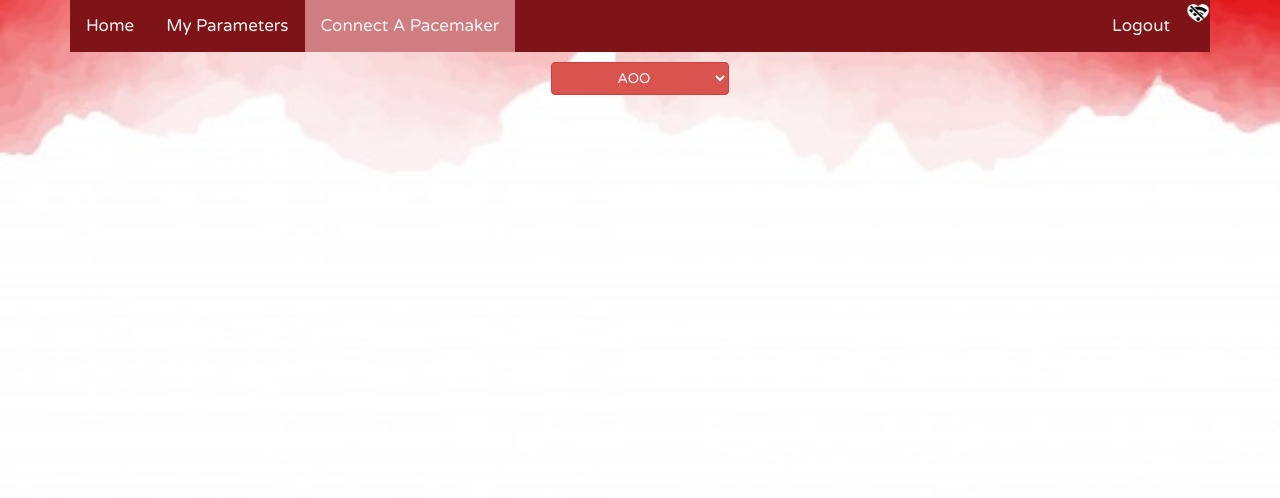
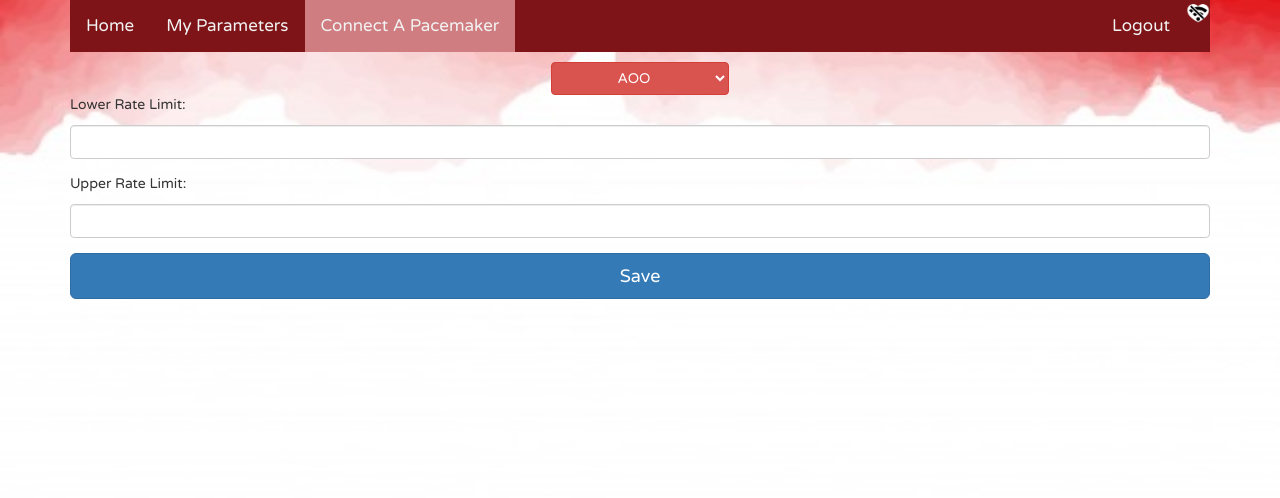
Before and after one commit to GNPower/3K04-Pacemaker, a Flask app: template DCM/flaskapp/templates/user_connect.html in a window 1280 px wide. Shown: the top 498 px of the page. Run offline with Flask 2, Linux system fonts and the light colour scheme; the template is opened without the code that fills it, so the values that code supplies are empty; some libraries are stand-ins or nearby versions.

Commit message:
added mode dependant parameters to apease TA

```diff
--- a/DCM/flaskapp/app.py
+++ b/DCM/flaskapp/app.py
@@ -116,6 +116,7 @@
         updates = {j: {k: v for k, v in dict(request.form).items() if v}.get(j, user.get_pacemaker_parameters()[j]) for j in user.get_pacemaker_parameters()}
         #print('UPDATES:', updates)
         #updates all the pacemaker parameters with the newly generated list
+        logger.info('Pacemaker Parameters Updated: {0}'.format(updates))
         user.update_all_pacemaker_parameters(updates)
     return render_template('user_parameters.html', username=user.get_username(), parameters=user.get_pacemaker_parameters())
 
@@ -140,12 +141,21 @@
     #This is an attempt to avoid the user programming the pacemaker in a mode they did not intend
     mode = 'None'
     if request.method == 'POST':
-        #print(request.form['Pacing Mode'])
-        #Flashes the new pacing mode to the user to let them know the applications state has changed
-        flash('Pacing Mode Changed To {0}'.format(request.form['Pacing Mode']))
-        #changes the pacing mode (i.e. the application state)
-        mode = request.form['Pacing Mode']
-    return render_template('user_connect.html', mode=mode)
+        if 'Pacing Mode' in request.form:
+            #print(request.form['Pacing Mode'])
+            #Flashes the new pacing mode to the user to let them know the applications state has changed
+            flash('Pacing Mode Changed To {0}'.format(request.form['Pacing Mode']))
+            #changes the pacing mode (i.e. the application state)
+            mode = request.form['Pacing Mode']
+        else:
+            values = dict(request.form)
+            mode = values.pop('Mode', None)
+            #create a new parameters dictionary by starting with the original dictionary, and updating its values with the modified value from the post request
+            updates = {j: {k: v for k, v in values.items() if v}.get(j, user.get_pacemaker_parameters()[j]) for j in user.get_pacemaker_parameters()}
+            #updates all the pacemaker parameters with the newly generated list
+            logger.info('Pacemaker Parameters Updated: {0}'.format(updates))
+            user.update_all_pacemaker_parameters(updates)
+    return render_template('user_connect.html', mode=mode, parameters=user.get_pacemaker_parameters())
 
 
 @app.route('/logout')
--- a/DCM/flaskapp/config/application.ini
+++ b/DCM/flaskapp/config/application.ini
@@ -62,7 +62,7 @@
     #NOTE: The uri of all databases being used must be specified in the 'local-uri' and 'remote-uri' specifiers
     db.mode=LOCAL
     #The local uri of the database file, specified relative to the ~/PacemakerProject/DCM/flaskapp/data directory
-    db.local-uri=dcm_data_filled.db
+    db.local-uri=dcm_data.db
     #The maximum amount of users allowed to be created using the local database
     bd.max-users=10
 
--- /dev/null
+++ b/DCM/flaskapp/config/test.ini
@@ -0,0 +1,5 @@
+[Logging]
+	logger.level=DEBUG
+
+[Database]
+	db.local-uri=test_db.db
--- a/DCM/flaskapp/templates/user_connect.html
+++ b/DCM/flaskapp/templates/user_connect.html
@@ -19,10 +19,107 @@
     </select>
 </form>
 
+{% if mode != "None" %}
+<form action="" method="post" id="param-form">
+
+    <!-- <script>
+        var form = document.getElementById('param-form');
+
+        var input = document.createElement('oldval');
+        input.setAttribute('name', 'OldMode');
+        input.setAttribute('value', {{ mode }});
+        input.setAttribute('type', "hidden");
+
+        form.appendChild(input);
+    </script> -->
+    <input type="text" placeholder="{{ mode }}" name="Mode" value="{{ mode }}" style="display: none;">
+
+    <div class="form-group">
+        <p>Lower Rate Limit:</p>
+        <input type="number" class="form-control" placeholder="{{ parameters['Lower Rate Limit'] }}" name="Lower Rate Limit" value="{{ request.form['Lower Rate Limit'] }}">
+    </div>
+    <div class="form-group">
+        <p>Upper Rate Limit:</p>
+        <input type="number" class="form-control" placeholder="{{ parameters['Upper Rate Limit'] }}" name="Upper Rate Limit" value="{{ request.form['Upper Rate Limit'] }}">
+    </div>
+
+    {% if mode == "AOO" %}
+    <div class="form-group">
+        <p>Atrial Amplitude:</p>
+        <input type="number" class="form-control" placeholder="{{ parameters['Atrial Amplitude'] }}" name="Atrial Amplitude" value="{{ request.form['Atrial Amplitude'] }}">
+    </div>
+    <div class="form-group">
+        <p>Atrial Pulse Width:</p>
+        <input type="number" class="form-control" placeholder="{{ parameters['Atrial Pulse Width'] }}" name="Atrial Pulse Width" value="{{ request.form['Atrial Pulse Width'] }}">
+    </div>
+
+        <!--
+            atrial amplitude
+            atrial pulse width
+        -->
+    {% endif %}
+    {% if mode == "VOO" %}
+    <div class="form-group">
+        <p>Ventricular Amplitude:</p>
+        <input type="number" class="form-control" placeholder="{{ parameters['Ventricular Amplitude'] }}" name="Ventricular Amplitude" value="{{ request.form['Ventricular Amplitude'] }}">
+    </div>
+    <div class="form-group">
+        <p>Ventricular Pulse Width:</p>
+        <input type="number" class="form-control" placeholder="{{ parameters['Ventricular Pulse Width'] }}" name="Ventricular Pulse Width" value="{{ request.form['Ventricular Pulse Width'] }}">
+    </div>
+        <!--
+            ventricular amplitude
+            ventricular pulse width
+        -->
+    {%endif %}
+    {% if mode == "AAI" %}
+    <div class="form-group">
+        <p>Atrial Amplitude:</p>
+        <input type="number" class="form-control" placeholder="{{ parameters['Atrial Amplitude'] }}" name="Atrial Amplitude" value="{{ request.form['Atrial Amplitude'] }}">
+    </div>
+    <div class="form-group">
+        <p>Atrial Pulse Width:</p>
+        <input type="number" class="form-control" placeholder="{{ parameters['Atrial Pulse Width'] }}" name="Atrial Pulse Width" value="{{ request.form['Atrial Pulse Width'] }}">
+    </div>
+    <div class="form-group">
+        <p>Atrial Refractory Period:</p>
+        <input type="number" class="form-control" placeholder="{{ parameters['Atrial Refractory Period'] }}" name="Atrial Refractory Period" value="{{ request.form['Atrial Refractory Period'] }}">
+    </div>
+        <!--
+            atrial amplitude
+            atrial pulse width
+            atrial refractory period
+        -->
+    {% endif %}
+    {% if mode == "VVI" %}
+    <div class="form-group">
+        <p>Ventricular Amplitude:</p>
+        <input type="number" class="form-control" placeholder="{{ parameters['Ventricular Amplitude'] }}" name="Ventricular Amplitude" value="{{ request.form['Ventricular Amplitude'] }}">
+    </div>
+    <div class="form-group">
+        <p>Ventricular Pulse Width:</p>
+        <input type="number" class="form-control" placeholder="{{ parameters['Ventricular Pulse Width'] }}" name="Ventricular Pulse Width" value="{{ request.form['Ventricular Pulse Width'] }}">
+    </div>
+    <div class="form-group">
+        <p>Ventricular Refractory Period:</p>
+        <input type="number" class="form-control" placeholder="{{ parameters['Ventricular Refractory Period'] }}" name="Ventricular Refractory Period" value="{{ request.form['Ventricular Refractory Period'] }}">
+    </div>
+        <!--
+            ventricilar amplitude
+            ventricular pulse width
+            ventricular refractory period
+        -->
+    {%endif %}
+
+    <div class="form-group">
+        <input type="submit" class="btn btn-primary btn-block btn-lg" value="Save">
+    </div>
+</form>
+{% endif %}
+
 <script>
 
     document.getElementById("pacemode").addEventListener("change", function (event) {
-        console.log('testing 1 2 3...');
         document.forms["pacemode"].submit();
     });
 
```
Also changed, not shown: DCM/flaskapp/config/config_manager.py (+6 -1 lines), DCM/flaskapp/data/dcm_data.db, DCM/flaskapp/data/test_db.db (added).
